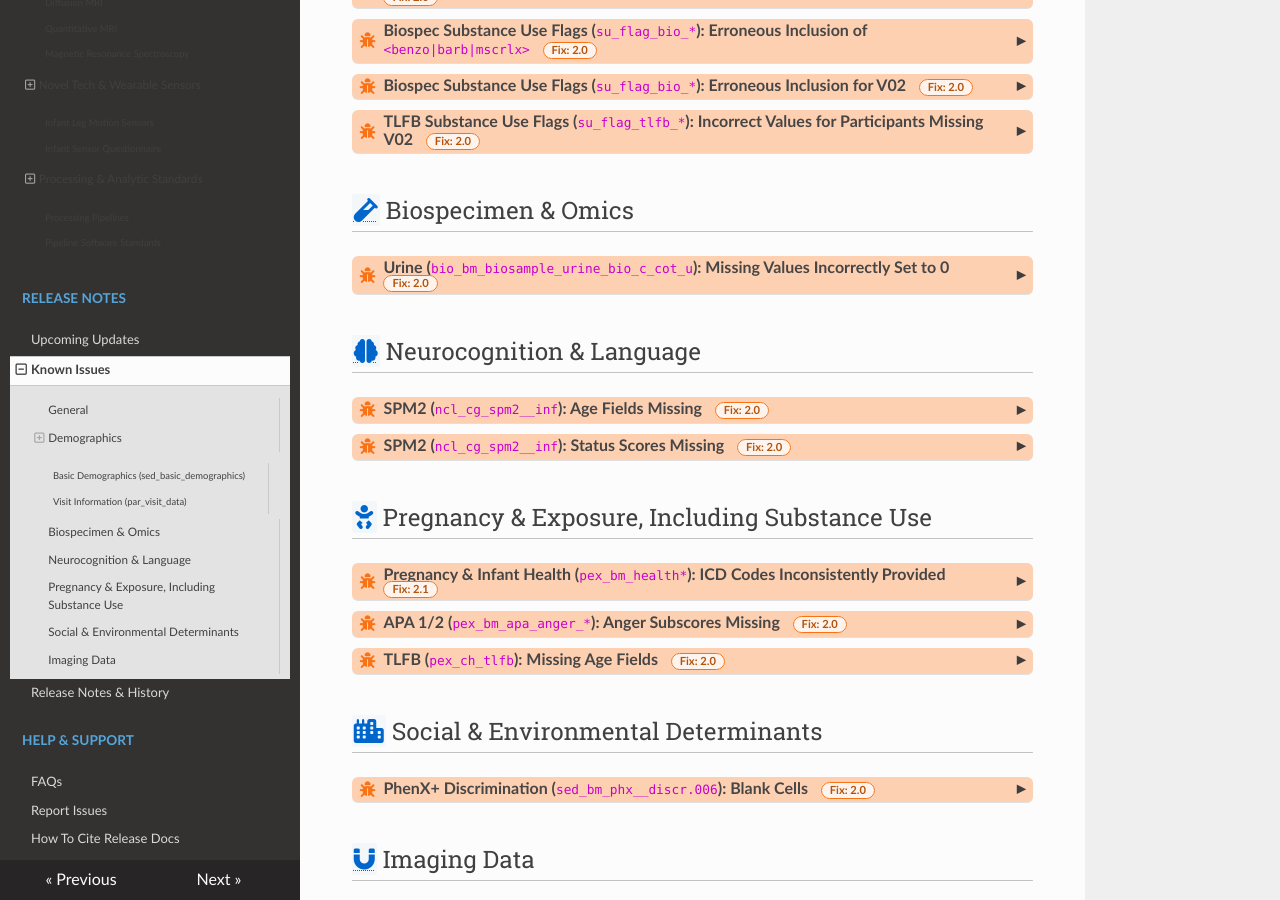
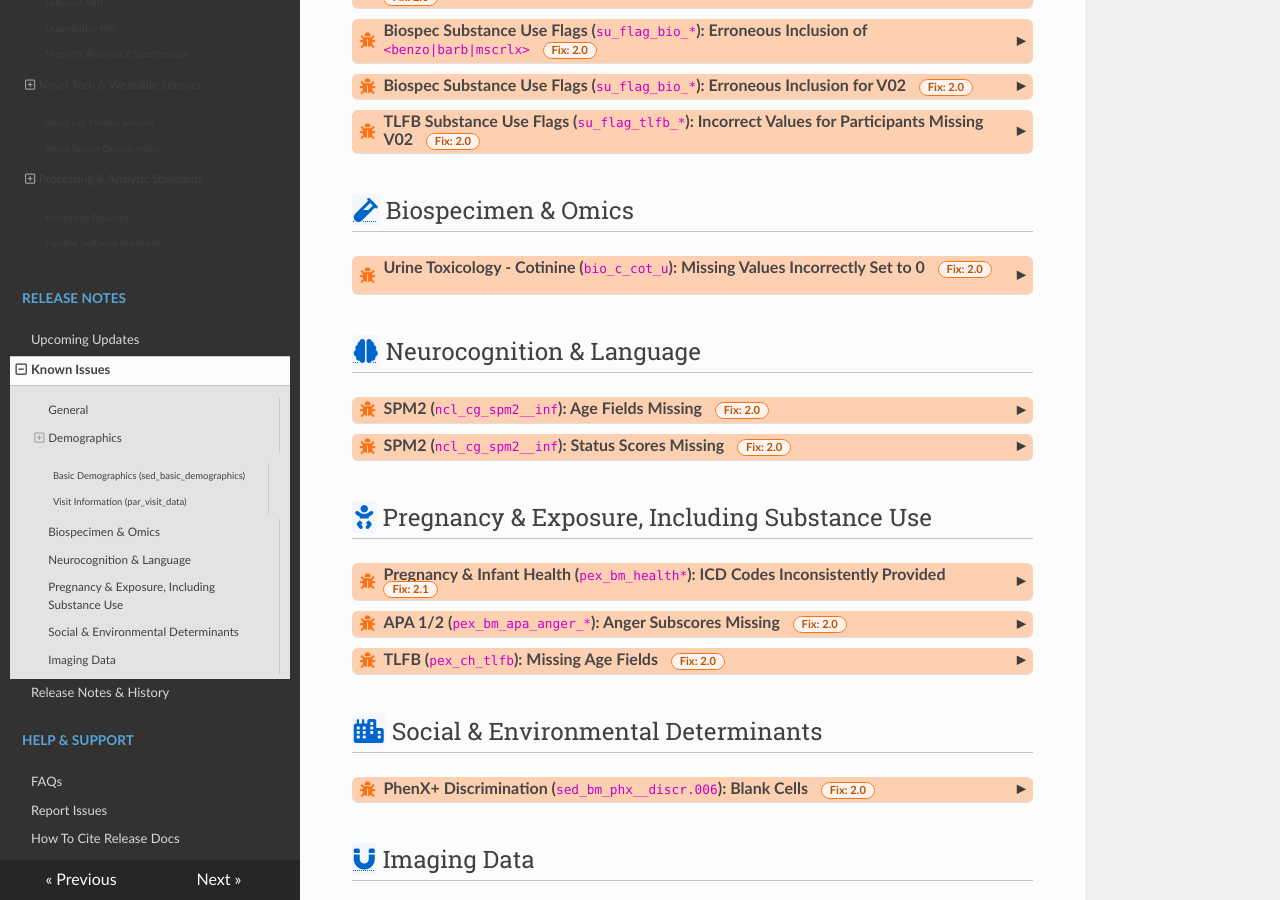
Before and after one commit to nbdc-datahub/hbcd-docs, an MkDocs documentation site: the page built from docs/changelog/knownissues.md, in a window 1280 px wide and 900 px high, scrolled down 926 px. Built offline with MkDocs 1.6.1, drawn with Linux system fonts in a browser that asks for light colours; nearby versions of some CDN libraries.

Commit message:
update urine known issue language

```diff
--- a/docs/changelog/knownissues.md
+++ b/docs/changelog/knownissues.md
@@ -145,7 +145,7 @@
 <div id="cot-u" class="issues-banner" onclick="toggleCollapse(this)">
   <span class="emoji"><i class="fas fa-bug"></i></span>
   <span class="text-with-link">
-  <span class="text">Urine (<code>bio_bm_biosample_urine_bio_c_cot_u</code>): Missing Values Incorrectly Set to 0</span>
+  <span class="text">Urine Toxicology - Cotinine (<code>bio_c_cot_u</code>): Missing Values Incorrectly Set to 0</span>
   <span class="badge">Fix: 2.0</span>
   <a class="anchor-link" href="#cot-u" title="Copy link">
   <i class="fa-solid fa-link"></i>
@@ -154,7 +154,7 @@
   <span class="arrow">▸</span>
 </div>
 <div class="issues-collapsible-content">
-<p>Missing values in the Urine field <code>bio_bm_biosample_urine_bio_c_nicotine_u</code> were incorrectly set to '0' in the process of employing a prior fix to set all negative values to '0' (N=18). These will be set back to missing. Users can check whether values were missing by checking <code>bio_bm_biosample_urine_bio_c_nicotine_u</code> for values of '3' (--invalid).</p>
+<p>In the Urine toxicology results (<code>bio_bm_biosample_urine</code>), all negative values for urinary cotinine (<code>bio_c_cot_u</code>) were previously set to <code>0</code>, as negative values are not biologically plausible. During this correction, <b>missing values</b> were inadvertently also set to <code>0</code> (N = 18). These values will be restored to missing in a future release. In the meantime, users can identify affected records by checking <code>bio_c_nicotine_u</code> for values of <code>3</code> (<code>--invalid</code>).</p>
 </div>
 
 ## <a href="../../instruments/#neurocog" target="_blank"><i class="fa fa-brain"></i></a> Neurocognition & Language
```
